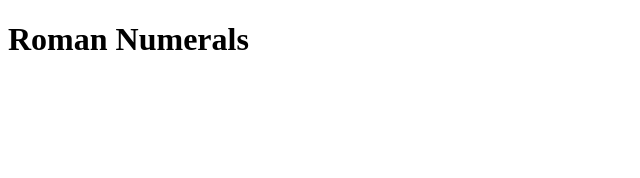
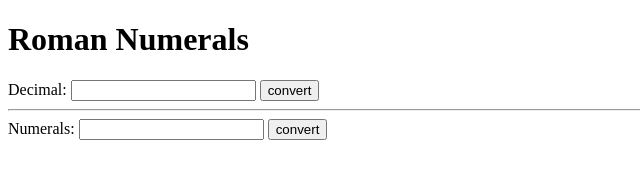
Before and after one commit to iiSa3/roman-numerals-kata, a website: page HomePage.html in a window 1280 px wide. Shown: the whole page, without its empty margins (0-640 px from the left). Drawn offline with nearby package versions, Linux system fonts and the light colour scheme.

Commit message:
Adding basic form and initial JS file

```diff
--- a/HomePage.html
+++ b/HomePage.html
@@ -3,9 +3,19 @@
 <head>
     <meta charset="UTF-8">
     <title>Roman Numerals</title>
+    <script src="https://ajax.googleapis.com/ajax/libs/jquery/3.4.1/jquery.min.js"></script>
+    <script src="./main.js"></script>
 </head>
 <body>
 <h1>Roman Numerals</h1>
-
+<form action="">
+    <label for="decimal">Decimal:</label>
+    <input type="number">
+    <input type="button" value="convert">
+    <hr />
+    <label for="numeral">Numerals:</label>
+    <input type="text">
+    <input type="button" value="convert">
+</form>
 </body>
 </html>
```
Also changed, not shown: main.js (added).
